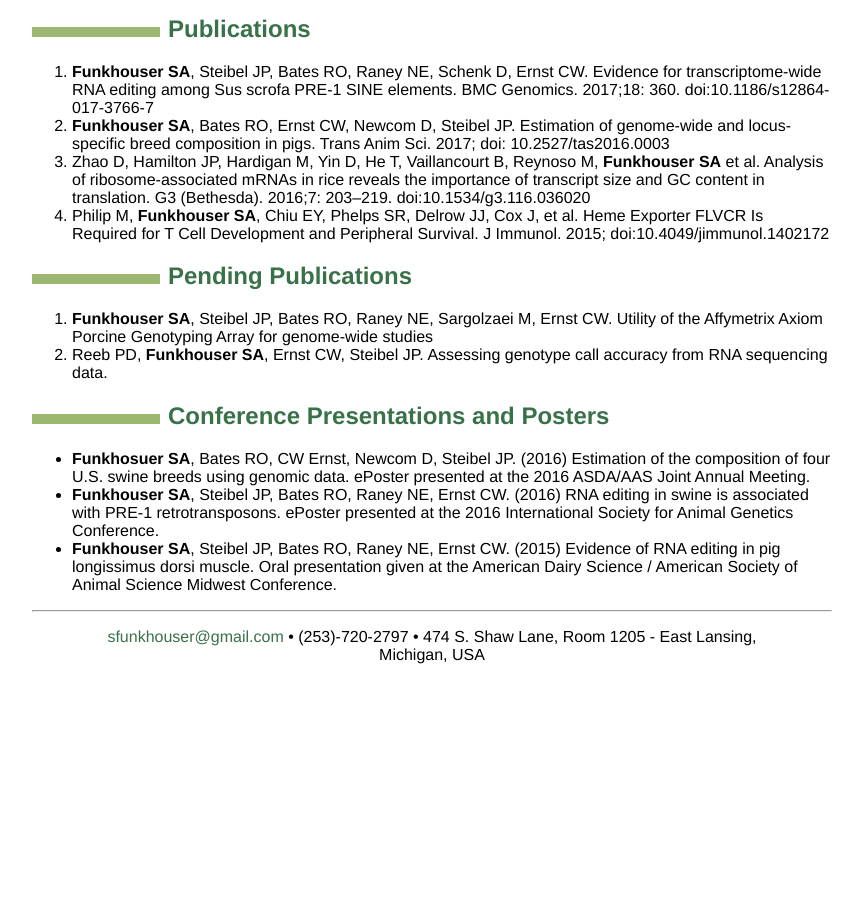
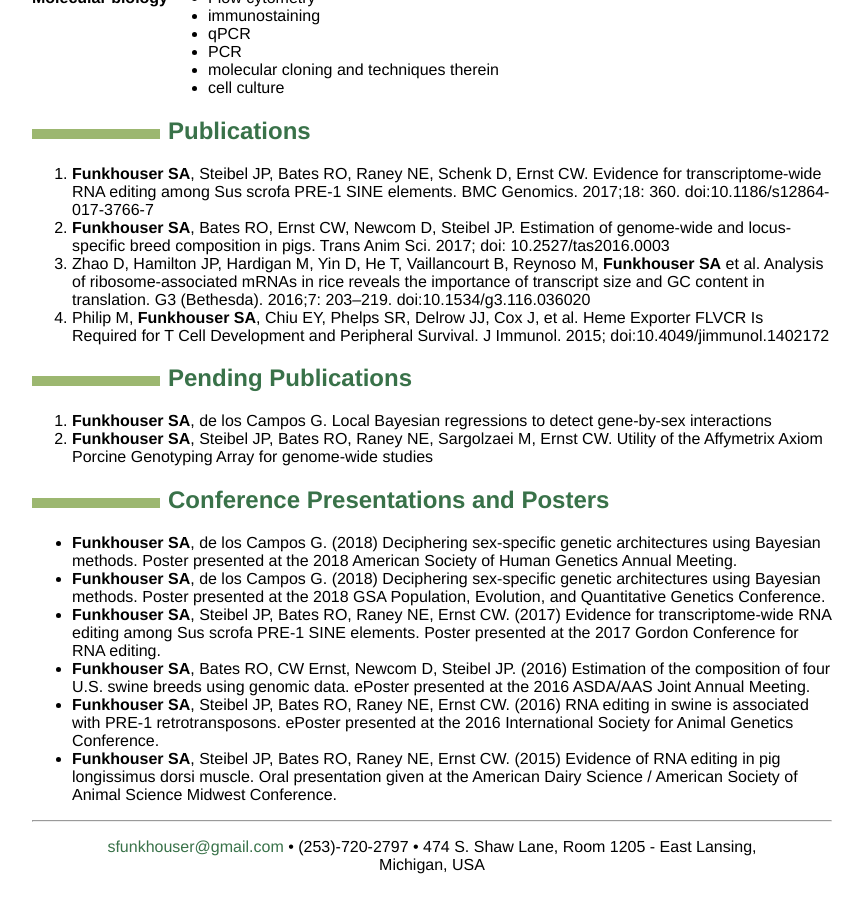
Before and after one commit to funkhou9/blog, a Jekyll site: the page cv/resume.html, which Jekyll copies as it is, in a window 1280 px wide and 900 px high, scrolled down 2103 px. Shown: the whole window, without its empty margins (208-1071 px from the left). Built offline with Jekyll 4.4.1, drawn with Linux system fonts in a browser that asks for light colours; before the commit the page ends 2793 px from its top, so only the background shows below that; some of the changed text lies outside the part shown.

Commit message:
update resume;

```diff
--- a/cv/resume.html
+++ b/cv/resume.html
@@ -105,7 +105,7 @@
 <h1 id="scott-allen-funkhouser">Scott Allen Funkhouser</h1>
 <hr />
 <blockquote>
-<p><em>Updated August 2017</em></p>
+<p><em>Updated October 2018</em></p>
 </blockquote>
 <hr />
 <h2 id="education">Education</h2>
@@ -123,8 +123,8 @@
 <h2 id="research-positions">Research Positions</h2>
 <dl>
 <dt>2014 - Present</dt>
-<dd><p><strong>Graduate Research Assistant</strong>; Mentor: Catherine Ernst PhD; Michigan State University</p>
-<p><em>Investigating the role of A-to-I RNA editing in mammalian genomes and developing methods for the genomic prediction of complex phenotypes.</em></p>
+<dd><p><strong>Graduate Research Assistant</strong>; Advisor: Catherine Ernst PhD; Michigan State University</p>
+<p><em>Investiging the regulation of RNA editing and developing novel methods for gene-by-sex interaction detection</em></p>
 </dd>
 <dt>2012 - 2013</dt>
 <dd><p><strong>Research Scientist I</strong>; Mentor: Mary Philip MD PhD; University of Washington</p>
@@ -153,13 +153,21 @@
 <li>2007 - 2011 • <strong>$16,256</strong></li>
 </ul>
 <h2 id="memberships">Memberships</h2>
+<p><strong>ASHG Trainee Member</strong></p>
+<ul>
+<li>2018 – Present</li>
+</ul>
+<p><strong>GSA Trainee Member</strong></p>
+<ul>
+<li>2018 – Present</li>
+</ul>
 <p><strong>ASAS PhD Student Member</strong></p>
 <ul>
 <li>2015 – Present</li>
 </ul>
 <p><strong>Genetics Student Organization Officer</strong></p>
 <ul>
-<li>2017 - Present: <strong>Genetics representative for Dean's student council</strong></li>
+<li>2017 - 2018: <strong>Genetics representative for Dean's student council</strong></li>
 <li>2016 - 2017: <strong>President</strong></li>
 <li>2014 - 2015: <strong>Second-year Representative</strong></li>
 <li>2015 - 2016: <strong>Third-year Representative and Social Chair</strong></li>
@@ -195,8 +203,7 @@
 </ul>
 </dd>
 <dt><strong>Bioinformatics</strong></dt>
-<dd><p>Experience using various tools, including:</p>
-<ul>
+<dd><ul>
 <li>Bowtie</li>
 <li>Tophat</li>
 <li>Picard</li>
@@ -248,12 +255,15 @@
 </ol>
 <h2 id="pending-publications">Pending Publications</h2>
 <ol style="list-style-type: decimal">
+<li><strong>Funkhouser SA</strong>, de los Campos G. Local Bayesian regressions to detect gene-by-sex interactions</li>
 <li><strong>Funkhouser SA</strong>, Steibel JP, Bates RO, Raney NE, Sargolzaei M, Ernst CW. Utility of the Affymetrix Axiom Porcine Genotyping Array for genome-wide studies</li>
-<li>Reeb PD, <strong>Funkhouser SA</strong>, Ernst CW, Steibel JP. Assessing genotype call accuracy from RNA sequencing data.</li>
 </ol>
 <h2 id="conference-presentations-and-posters">Conference Presentations and Posters</h2>
 <ul>
-<li><strong>Funkhosuer SA</strong>, Bates RO, CW Ernst, Newcom D, Steibel JP. (2016) Estimation of the composition of four U.S. swine breeds using genomic data. ePoster presented at the 2016 ASDA/AAS Joint Annual Meeting.</li>
+<li><strong>Funkhouser SA</strong>, de los Campos G. (2018) Deciphering sex-specific genetic architectures using Bayesian methods. Poster presented at the 2018 American Society of Human Genetics Annual Meeting.</li>
+<li><strong>Funkhouser SA</strong>, de los Campos G. (2018) Deciphering sex-specific genetic architectures using Bayesian methods. Poster presented at the 2018 GSA Population, Evolution, and Quantitative Genetics Conference.</li>
+<li><strong>Funkhouser SA</strong>, Steibel JP, Bates RO, Raney NE, Ernst CW. (2017) Evidence for transcriptome-wide RNA editing among Sus scrofa PRE-1 SINE elements. Poster presented at the 2017 Gordon Conference for RNA editing.</li>
+<li><strong>Funkhouser SA</strong>, Bates RO, CW Ernst, Newcom D, Steibel JP. (2016) Estimation of the composition of four U.S. swine breeds using genomic data. ePoster presented at the 2016 ASDA/AAS Joint Annual Meeting.</li>
 <li><strong>Funkhouser SA</strong>, Steibel JP, Bates RO, Raney NE, Ernst CW. (2016) RNA editing in swine is associated with PRE-1 retrotransposons. ePoster presented at the 2016 International Society for Animal Genetics Conference.</li>
 <li><strong>Funkhouser SA</strong>, Steibel JP, Bates RO, Raney NE, Ernst CW. (2015) Evidence of RNA editing in pig longissimus dorsi muscle. Oral presentation given at the American Dairy Science / American Society of Animal Science Midwest Conference. <!-- * Funkhouser SA, Steibel JP, Newcom D, Ernst CW.
 Evaluation of four US pig breeds using the Affymetrix Axiom PigHD array. PAG
```
